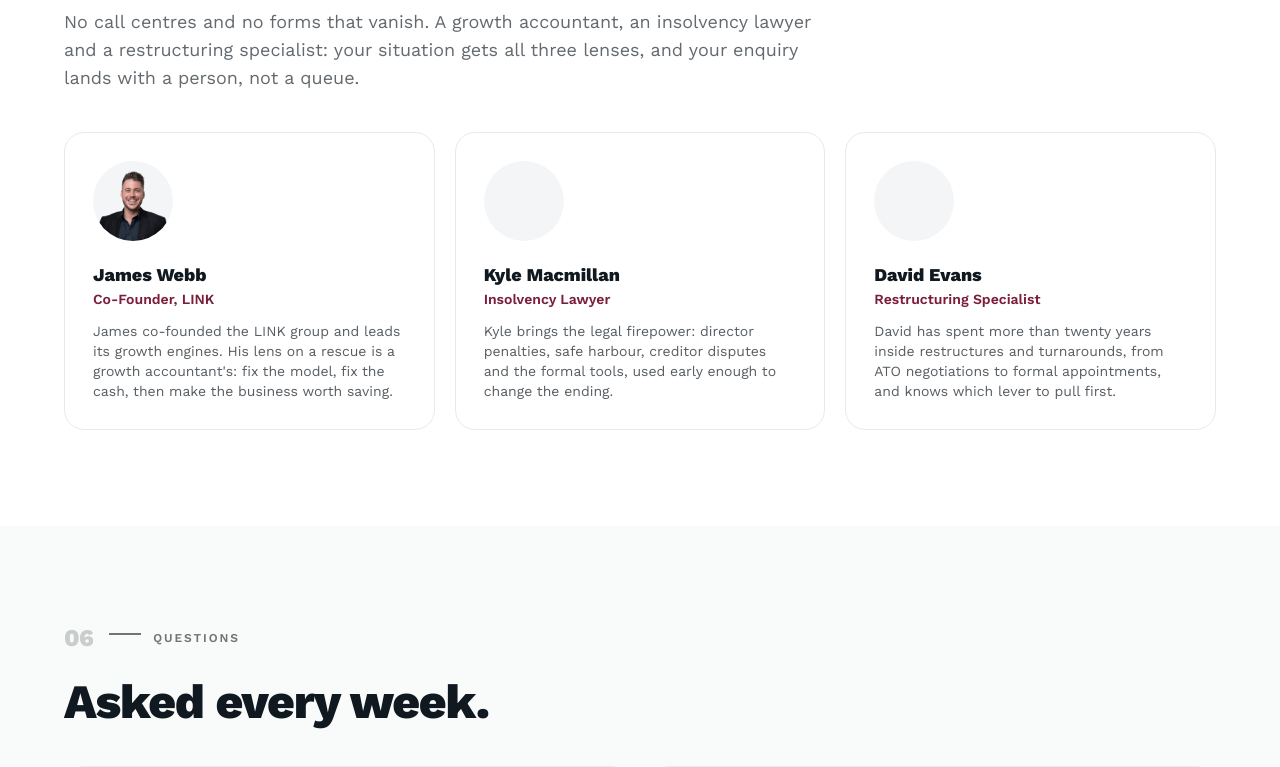
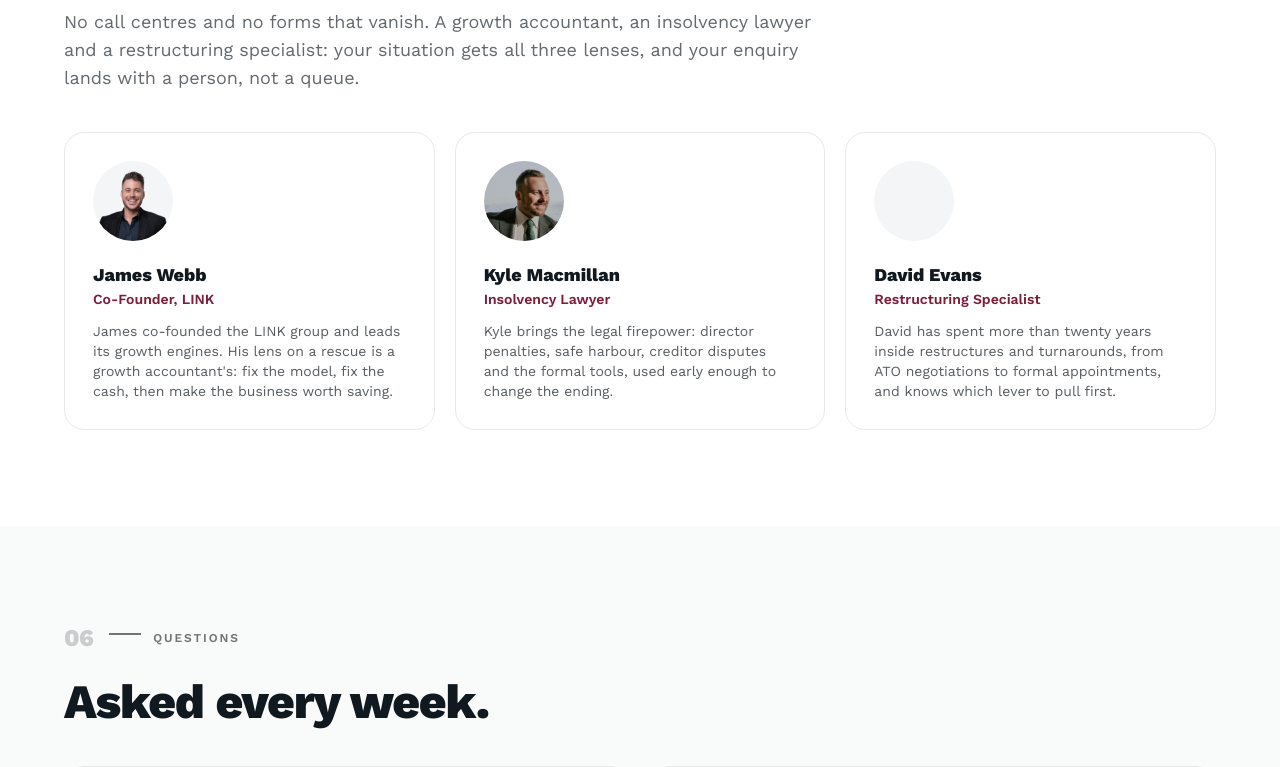
Before and after one commit to LINKCreative-AU/linkrescue-site, a Next.js app: page / in a window 1280 px wide. Shown: the part 4600-5367 px from the top of the page. Built offline with nearby package versions, Linux system fonts and the light colour scheme.

Commit message:
Add Kyle Macmillan headshot (cropped from macmillan.law hero shot), per-member photo mapping on team cards
Co-Authored-By: Claude Fable 5 <noreply@anthropic.com>
Claude-Session: https://claude.ai/code/session_01LYAwD17Hap24Hvp2egkqbg

```diff
--- a/app/page.tsx
+++ b/app/page.tsx
@@ -5,8 +5,18 @@ import { SectionHead } from "@/components/SectionHead";
 import { Icon } from "@/components/Icons";
 import { JsonLd, faqSchema } from "@/components/Schema";
 import Image from "next/image";
+import type { StaticImageData } from "next/image";
 import { DISCLAIMER, FOUNDER_QUOTE, SITE, TEAM } from "@/lib/site";
 import jamesPhoto from "@/public/team/james.png";
+import kylePhoto from "@/public/team/kyle.jpg";
+
+// Static imports so next/image optimises them; keyed by name so lib/site.ts
+// stays the single source of truth for who appears.
+const PHOTOS: Record<string, StaticImageData> = {
+  "James Webb": jamesPhoto,
+  "Kyle Macmillan": kylePhoto,
+  // TODO "David Evans": davidPhoto - waiting on the file from David
+};
 
 export const metadata: Metadata = {
   title: "Business Rescue Assessment | ATO Debt & Director Penalty Help",
@@ -362,16 +372,16 @@ export default function Home() {
           <div className="mt-10 grid gap-5 sm:grid-cols-3">
             {TEAM.map((t) => (
               <div key={t.name} className="rounded-xl2 border border-line bg-white p-7">
-                {t.photo ? (
+                {PHOTOS[t.name] ? (
                   <Image
-                    src={jamesPhoto}
+                    src={PHOTOS[t.name]}
                     alt={t.name}
                     width={80}
                     height={80}
                     className="mb-5 h-20 w-20 rounded-full bg-cloud object-cover"
                   />
                 ) : (
-                  // TODO headshots from Kyle + David - grey placeholder holds the layout
+                  // TODO headshot from David - grey placeholder holds the layout
                   <div className="mb-5 h-20 w-20 rounded-full bg-cloud" aria-hidden />
                 )}
                 <h3 className="font-display text-lg font-extrabold text-ink">{t.name}</h3>
--- a/lib/site.ts
+++ b/lib/site.ts
@@ -48,7 +48,7 @@ export const TEAM = [
     name: "Kyle Macmillan",
     role: "Insolvency Lawyer", // TODO confirm title + firm line
     bio: "Kyle brings the legal firepower: director penalties, safe harbour, creditor disputes and the formal tools, used early enough to change the ending.", // TODO Kyle to confirm
-    photo: "", // TODO headshot from Kyle
+    photo: "/team/kyle.jpg",
   },
   {
     name: "David Evans",
```
Also changed, not shown: public/team/kyle.jpg (added).
